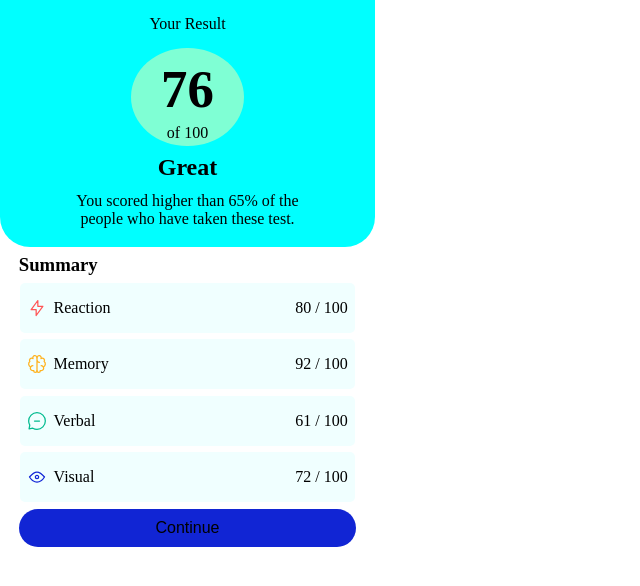
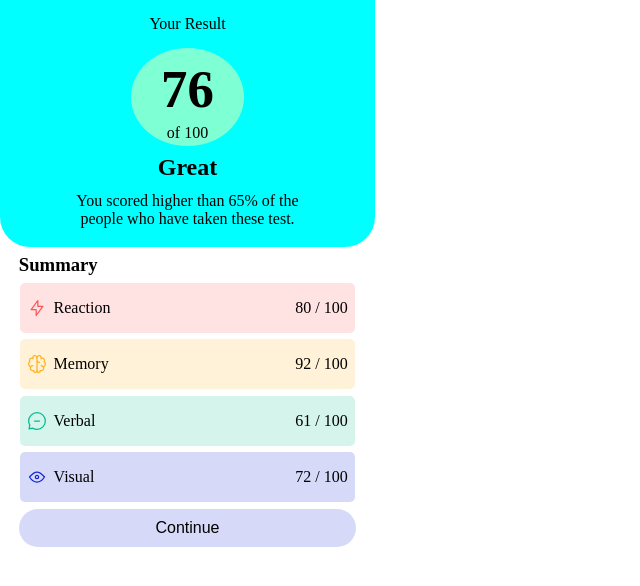
Before and after one commit to JorgeDeAquino/resumo-de-resultado-vue, a Vue app: page / in a window 1280 px wide. Shown: the top 586 px of the page, without its empty margins (0-640 px from the left). Built offline with nearby package versions, Linux system fonts and the light colour scheme.

Commit message:
ajuste de cores em summary

```diff
--- a/src/components/Summary/Summary.scss
+++ b/src/components/Summary/Summary.scss
@@ -38,12 +38,30 @@
                 flex: 1;
                 text-align: right;
             }
+
             img {
                 margin-right: .4rem;
             }
         }
 
+        [data-category="Reaction"] {
+            background-color: $Light-red;
+        }
+
+        [data-category="Memory"] {
+            background-color: $Orangey-yellow;
+        }
+
+        [data-category="Verbal"] {
+            background-color: $Green-teal;
+        }
+
+        [data-category="Visual"] {
+            background-color: $Cobalt-blue;
+        }
+
     }
+
     button {
         width: 100%;
         padding: 3%;
--- a/src/components/Summary/Summary.vue
+++ b/src/components/Summary/Summary.vue
@@ -2,7 +2,7 @@
     <div class="summary_container">
         <h3>Summary</h3>
         <ul class="summary_category_container">
-            <li class="summary_category_item" v-for="item in jsonData" :key="item.category">
+            <li class="summary_category_item" :data-category="item.category" v-for="item in jsonData" :key="item.category">
                 <img :src=item.icon alt="Category icon">
                 <p>
                     {{ item.category }}
--- a/src/styles/variables.scss
+++ b/src/styles/variables.scss
@@ -6,10 +6,10 @@
 
 // Primary
 
-$Light-red: hsl(0, 100%, 67%);
-$Orangey-yellow: hsl(39, 100%, 56%);
-$Green-teal: hsl(166, 100%, 37%);
-$Cobalt-blue: hsl(234, 85%, 45%);
+$Light-red: hsla(0, 100%, 67%, 0.17);
+$Orangey-yellow: hsla(39, 100%, 56%, 0.17);
+$Green-teal: hsla(166, 100%, 37%, 0.17);
+$Cobalt-blue: hsla(234, 85%, 45%, 0.17);
 
 // Gradients
 
```
